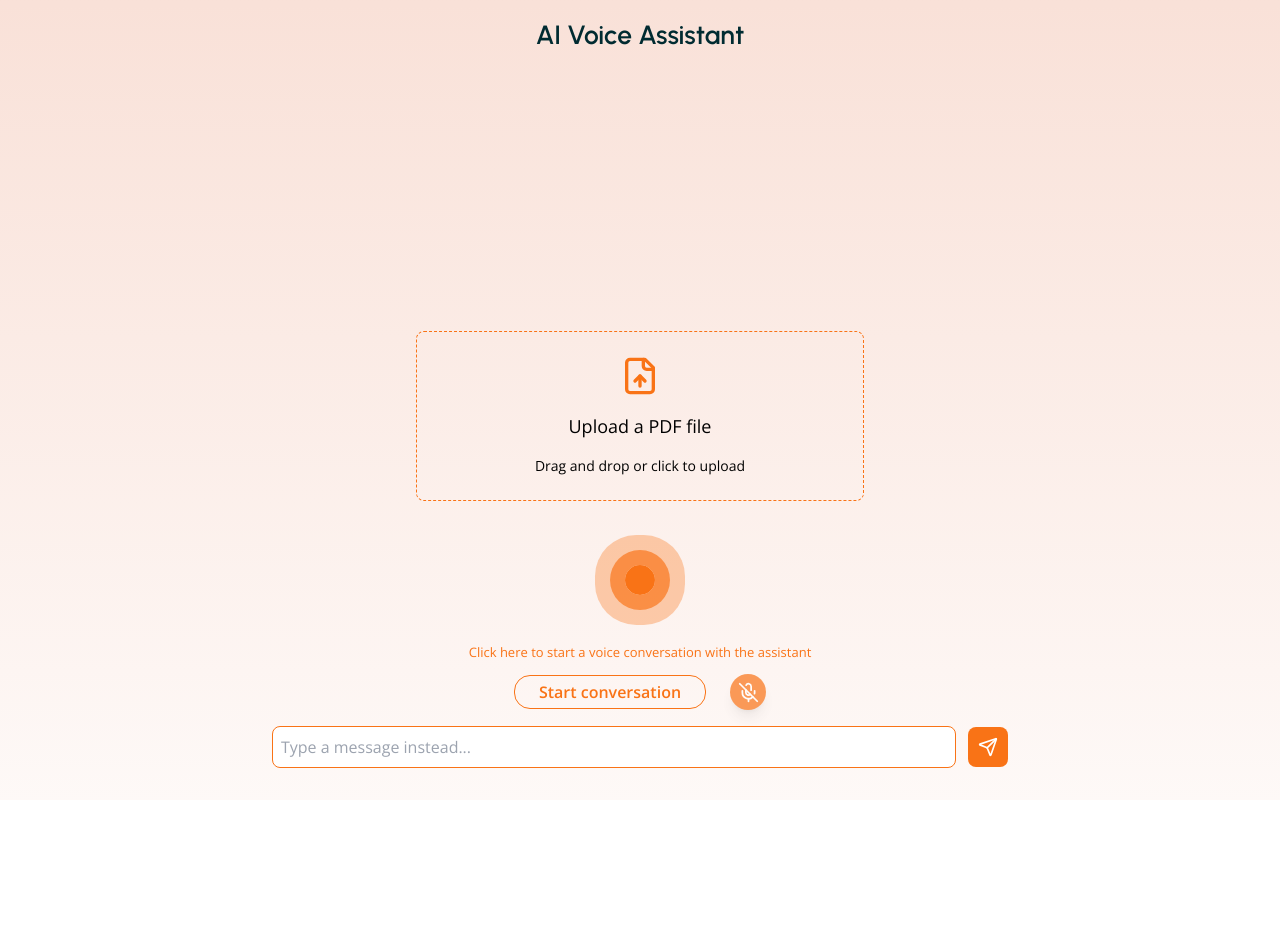
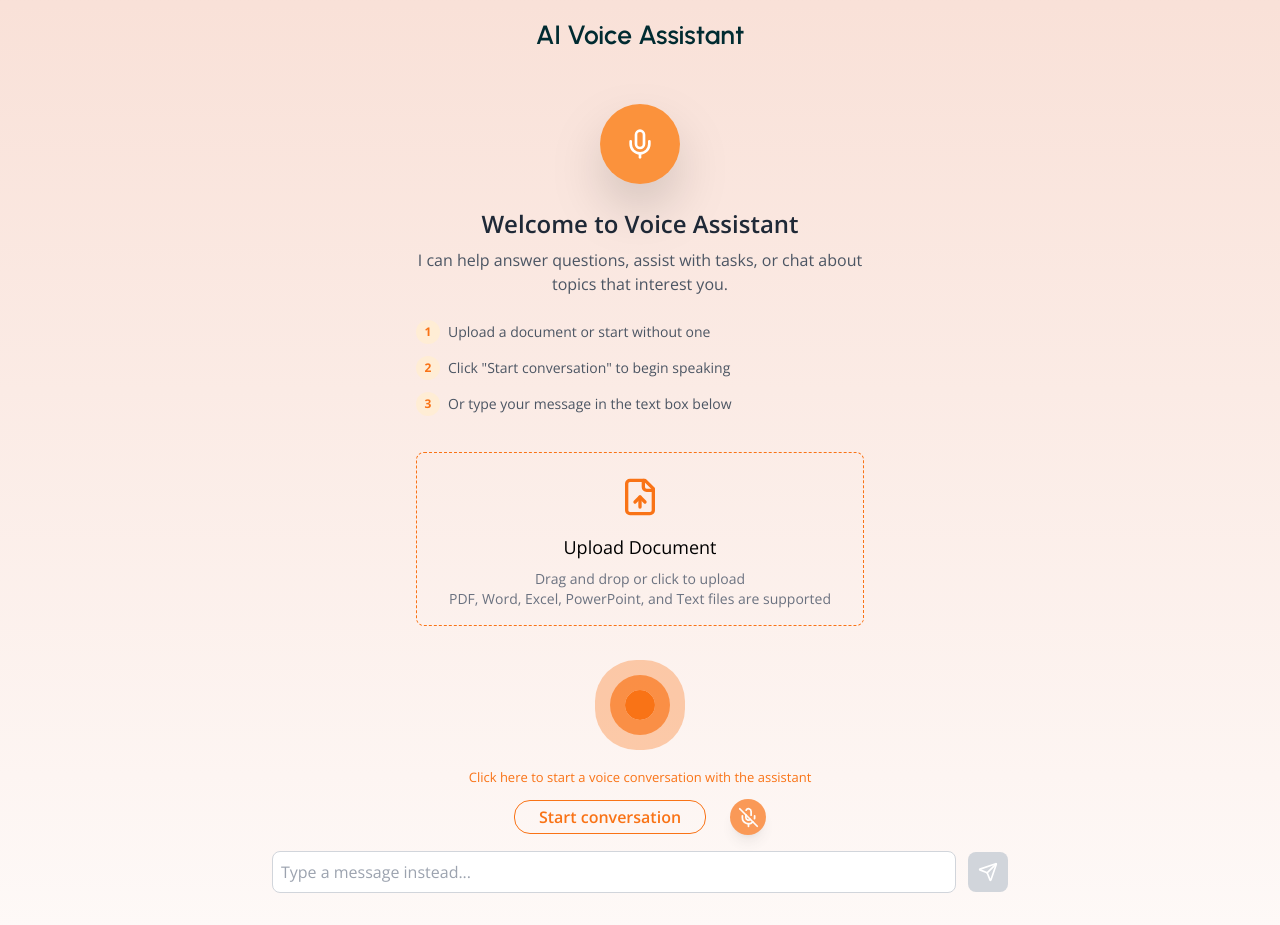
Before and after one commit to phoenix19950512/VoiceAgentPDF-Frontend, a Next.js app: page / in a window 1280 px wide. Before the commit the page ends 800 px from the top, so only its background shows below. Built offline with nearby package versions, Linux system fonts and the light colour scheme.

Commit message:
Update VoiceAssistant component to support multiple file types for upload, enhance error messages, and improve UI text for clarity.

```diff
--- a/src/app/VoiceAssistant.jsx
+++ b/src/app/VoiceAssistant.jsx
@@ -40,8 +40,8 @@ function VoiceAssistant() {
 
   async function uploadPdf(file) {
     setError(null);
-    if (!file || !file.name.toLowerCase().endsWith('.pdf')) {
-      alert('Please select a valid PDF file');
+    if (!file) {
+      alert('Please select a valid file');
       return;
     }
 
@@ -66,12 +66,12 @@ function VoiceAssistant() {
           filePath: result.file_path
         });
       } else {
-        throw new Error(result.error || 'Failed to upload PDF');
+        throw new Error(result.error || 'Failed to upload file');
       }
     } catch (error) {
-      console.error('Error uploading PDF:', error);
-      setError(`Error uploading PDF: ${error.message}`);
-      alert('Failed to upload PDF: ' + error.message);
+      console.error('Error uploading file:', error);
+      setError(`Error uploading file: ${error.message}`);
+      alert('Failed to upload file: ' + error.message);
     } finally {
       setIsUploading(false);
     }
@@ -303,6 +303,55 @@ function VoiceAssistant() {
         <header className='flex flex-col gap-0.5 pt-4 text-center'>
           <h1 className='font-urbanist text-[1.65rem] font-semibold'>AI Voice Assistant</h1>
         </header>
+        {conversation.messages.length === 0 && (
+          <div className='flex flex-col items-center justify-center'>
+            <div className="text-center max-w-md mx-auto pt-12 pb-5">
+              <div className="w-20 h-20 bg-orange-400 drop-shadow-2xl rounded-full flex items-center justify-center mx-auto mb-6">
+                <svg
+                  xmlns="http://www.w3.org/2000/svg"
+                  width="32"
+                  height="32"
+                  viewBox="0 0 24 24"
+                  fill="none"
+                  stroke="currentColor"
+                  strokeWidth="2"
+                  strokeLinecap="round"
+                  strokeLinejoin="round"
+                  className="text-white"
+                >
+                  <path d="M12 2a3 3 0 0 0-3 3v7a3 3 0 0 0 6 0V5a3 3 0 0 0-3-3Z"></path>
+                  <path d="M19 10v2a7 7 0 0 1-14 0v-2"></path>
+                  <line x1="12" y1="19" x2="12" y2="22"></line>
+                </svg>
+              </div>
+              <h2 className="text-2xl font-semibold text-gray-800 mb-2">Welcome to Voice Assistant</h2>
+              <p className="text-gray-600 mb-6">
+                I can help answer questions, assist with tasks, or chat about topics that interest you.
+              </p>
+              <div className="flex flex-col gap-3 text-sm text-gray-600">
+                <div className="flex items-center gap-2">
+                  <div className="w-6 h-6 rounded-full bg-orange-100 flex items-center justify-center flex-shrink-0">
+                    <span className="text-orange-500 text-xs font-bold">1</span>
+                  </div>
+                  <p>Upload a document or start without one</p>
+                </div>
+                <div className="flex items-center gap-2">
+                  <div className="w-6 h-6 rounded-full bg-orange-100 flex items-center justify-center flex-shrink-0">
+                    <span className="text-orange-500 text-xs font-bold">2</span>
+                  </div>
+                  <p>Click "Start conversation" to begin speaking</p>
+                </div>
+                <div className="flex items-center gap-2">
+                  <div className="w-6 h-6 rounded-full bg-orange-100 flex items-center justify-center flex-shrink-0">
+                    <span className="text-orange-500 text-xs font-bold">3</span>
+                  </div>
+                  <p>Or type your message in the text box below</p>
+                </div>
+              </div>
+            </div>
+          </div>
+        )}
+        {conversation.messages.length > 0 && (
           <div className='flex flex-col items-start py-4 rounded-lg space-y-3 mt-0 mb-auto'>
             {conversation.messages.map(({ role, content }, idx) => (
               <div key={idx} className={role === 'user' ? 'user-bubble' : 'assistant-bubble'}>
@@ -314,15 +363,19 @@ function VoiceAssistant() {
             )}
             <div ref={messagesEndRef} />
           </div>
+        )}
         <div className="py-4">
           {!uploadedPdf ? (!isRunning && !isConnected) && (
             <label className='flex flex-col items-center justify-center cursor-pointer max-w-md mx-auto relative text-orange-500 px-6 py-4 rounded-lg border border-orange-500 border-dashed hover:bg-white hover:text-orange-500 transition-all duration-300'>
               <PdfIcon className="my-2 w-10 h-10" />
-              <div className="text-lg text-black my-2">Upload a PDF file</div>
-              <p className="text-sm text-black my-2">Drag and drop or click to upload</p>
+              <div className="text-lg text-black my-2">Upload Document</div>
+              <p className="text-sm text-gray-500 text-center">
+                Drag and drop or click to upload<br />
+                PDF, Word, Excel, PowerPoint, and Text files are supported
+              </p>
               <input
                 type='file'
-                accept='.pdf'
+                accept='.pdf, .docx, .doc, .xls, .xlsx, .pptx, .txt, .csv'
                 onChange={handleFileChange}
                 disabled={isUploading || isRunning}
                 className='opacity-0 absolute inset-0 cursor-pointer'
@@ -377,7 +430,7 @@ function VoiceAssistant() {
               <input
                 type="text"
                 placeholder='Type a message instead...'
-                className='w-full border border-orange-500 focus:outline-none focus:ring-2 focus:ring-orange-500 rounded-lg p-2 transition-all duration-300'
+                className='w-full border border-gray-300 focus:outline-none focus:ring-2 focus:ring-gray-300 rounded-lg p-2 transition-all duration-300'
                 value={typingMessage}
                 disabled={isLoading}
                 onChange={(e) => setTypingMessage(e.target.value)}
@@ -388,7 +441,7 @@ function VoiceAssistant() {
                 }}
               />
               <button
-                className='bg-orange-500 text-white p-2.5 rounded-lg'
+                className='bg-gray-300 text-white p-2.5 rounded-lg'
                 onClick={handleSendMessage}
                 disabled={isLoading}
               >
--- a/src/app/index.css
+++ b/src/app/index.css
@@ -26,7 +26,7 @@
 
 @layer components {
   .user-bubble, .assistant-bubble {
-    @apply inline-block max-w-[80%] sm:max-w-[450px] py-2 px-4 rounded-2xl;
+    @apply inline-block max-w-[80%] sm:max-w-[450px] py-2 px-4 rounded-2xl break-all;
   }
 
   .user-bubble {
```
Lines whose indentation alone changed are shown as unchanged.
